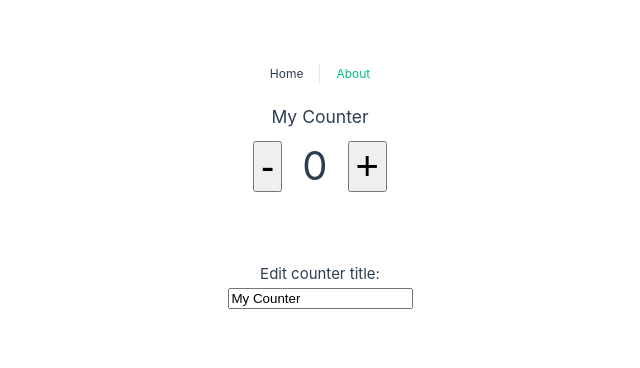
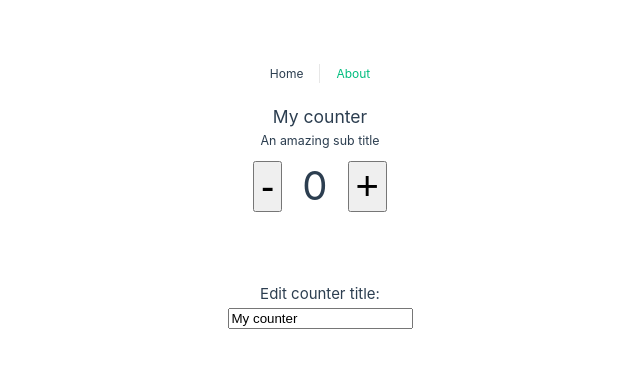
Before and after one commit to krista805/vue3_firebase_learning, a Vue app in the folder vue-composition-api-basics/: page / in a window 1280 px wide. Shown: the top 368 px of the page, without its empty margins (320-960 px from the left). Built offline with nearby package versions, Linux system fonts and the light colour scheme.

Commit message:
Reactive vs non reactive way to output data

```diff
--- a/vue-composition-api-basics/src/views/HomeView.vue
+++ b/vue-composition-api-basics/src/views/HomeView.vue
@@ -1,34 +1,39 @@
 <template>
   <div class="home">
-    <h3>{{counterTitle}}</h3>
+    <h3>{{counterData.title}}</h3>
+    <h5>{{ appSubTitle }}</h5>
     <div>
       <button @click="decreaseCounter" class="btn">-</button>
-      <span class="counter">{{counter}}</span>
+      <span class="counter">{{counterData.count}}</span>
       <button @click="increaseCounter" class="btn">+</button>
     </div>
 
     <div class="edit">
       <h4>Edit counter title:</h4>
-      <input type="text" v-model="counterTitle">
+      <input type="text" v-model="counterData.title">
     </div>
 
   </div>
 </template>
 
 <script setup>
-import { ref } from 'vue'
+import { reactive } from 'vue'
 
-//counter is now an object
-const counter = ref(0),
-      counterTitle = ref('My Counter')
+// Reactive object
+const counterData = reactive({
+    count: 0,
+    title: 'My counter'
+})
+
+// Non reactive way to render data. Sometimes better to do vs reactive for performance reasons
+const appSubTitle = 'An amazing sub title'
 
 const increaseCounter = () => {
-  // need to use dot notation since counter is now an object
-  counter.value++
+  counterData.count++
 };
 
 const decreaseCounter = () => {
-  counter.value--
+  counterData.count--
 };
 </script>
 
```
